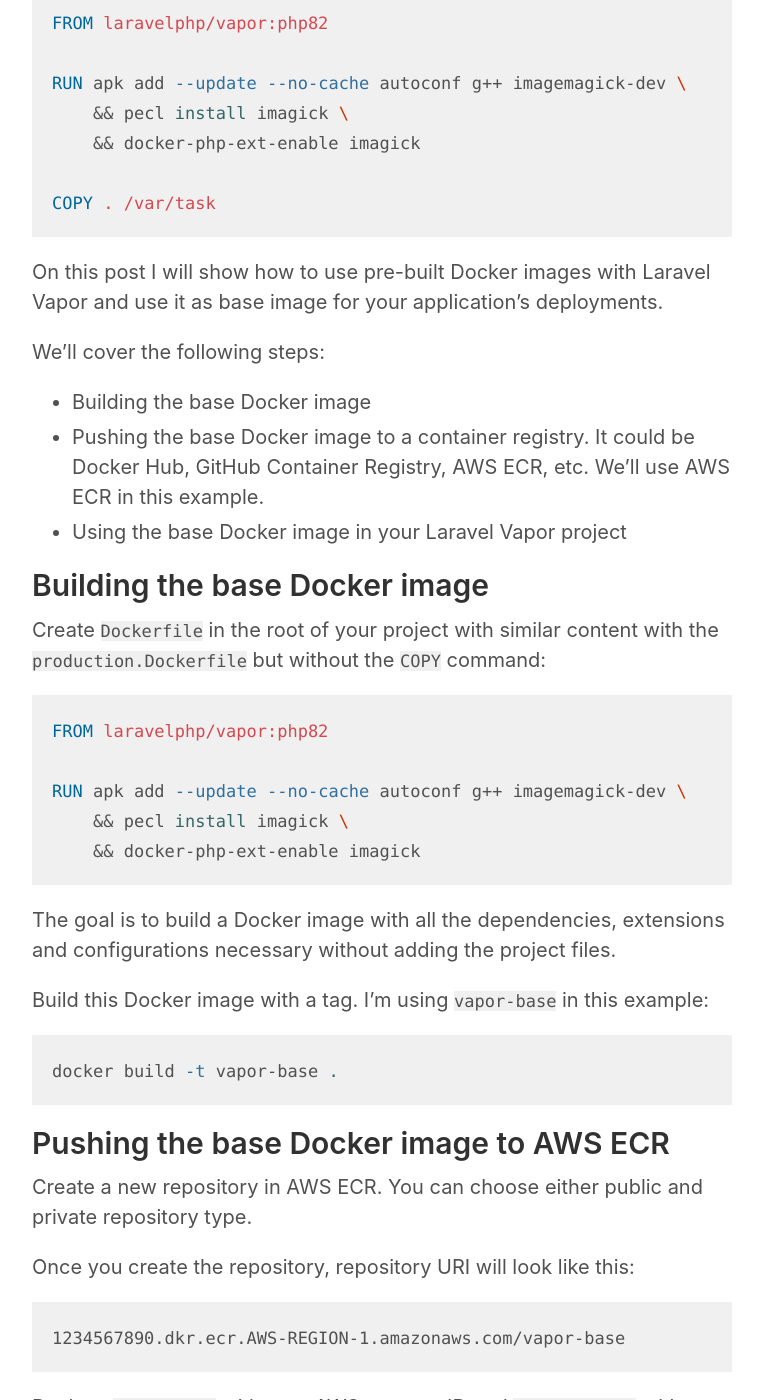
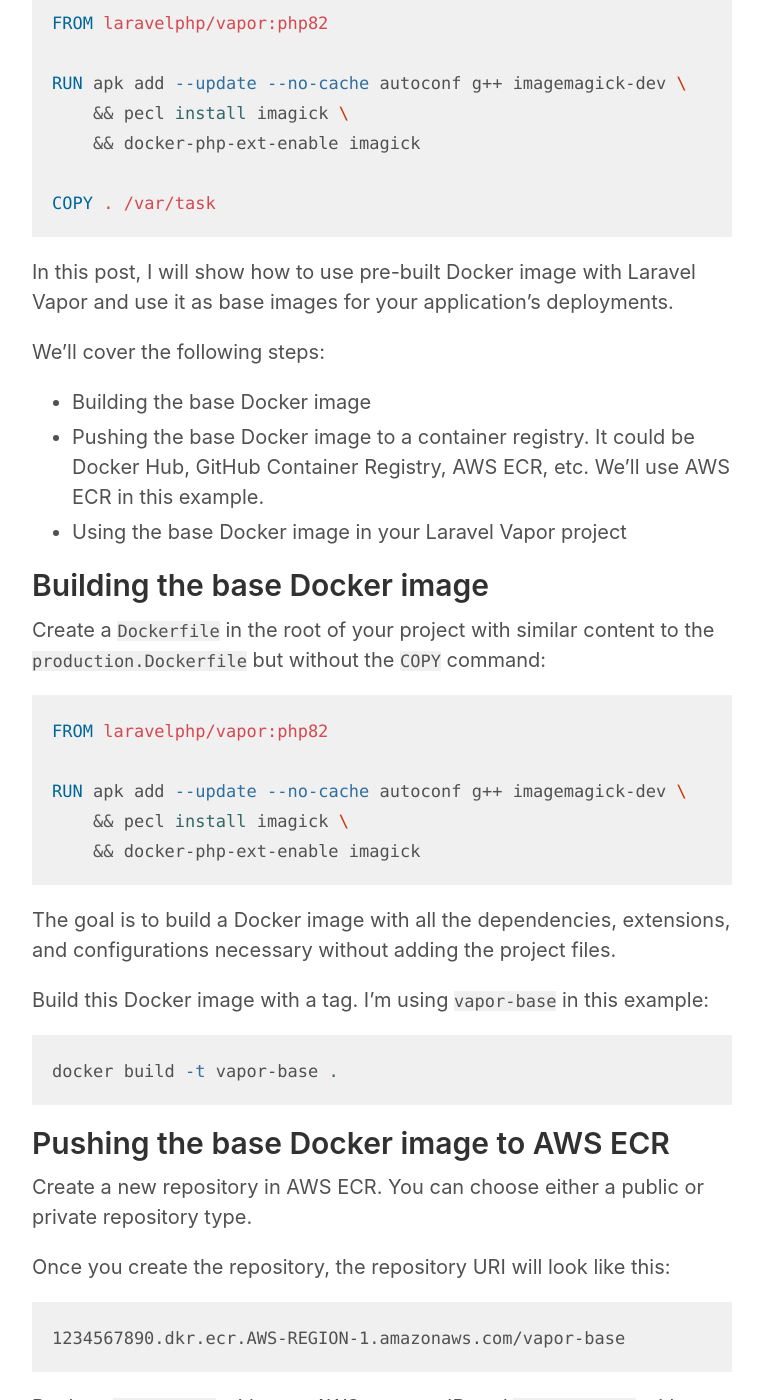
Before and after one commit to orkhanahmadov/orkhanahmadov.github.io, a Jekyll site: the page built from _posts/2024-02-06-using-pre-built-docker-images-with-laravel-vapor-to-reduce-deployment-time.md, in a window 1280 px wide and 1400 px high, scrolled down 668 px. Shown: the whole window, without its empty margins (258-1021 px from the left). Built offline with Jekyll 4.4.1, drawn with Linux system fonts in a browser that asks for light colours; some of the changed text lies outside the part shown.

Commit message:
Fix typos

````diff
--- a/_posts/2024-02-06-using-pre-built-docker-images-with-laravel-vapor-to-reduce-deployment-time.md
+++ b/_posts/2024-02-06-using-pre-built-docker-images-with-laravel-vapor-to-reduce-deployment-time.md
@@ -3,14 +3,14 @@
 title: Using pre-built Docker images with Laravel Vapor to reduce deployment time
 ---
 
-Vapor's custom Docker runtimes are great to customize environment dependencies, adding PHP extensions, changing configuration, etc.
+Vapor's custom Docker runtimes are great for customizing environment dependencies, adding PHP extensions, changing configuration, etc.
 
 But doing all of this requires building the deployment image from scratch, on every single deployment.
 If you are using tools like GitHub Actions to automate the deployment, increased deployment time will eat up your GitHub Actions minutes quickly.
 
 <!--more-->
 
-Perfect example to this would be using the `imagick` PHP extension. Adding `imagick` extension to Dockerfile requires building it from source, which can take a lot of time.
+A perfect example of this would be using the `imagick` PHP extension. Adding an `imagick` extension to the Dockerfile requires building it from a source, which can take a lot of time.
 
 Consider the following `production.Dockerfile`:
 
@@ -24,7 +24,7 @@
 COPY . /var/task
 ```
 
-On this post I will show how to use pre-built Docker images with Laravel Vapor and use it as base image for your application's deployments.
+In this post, I will show how to use pre-built Docker image with Laravel Vapor and use it as base images for your application's deployments.
 
 We'll cover the following steps:
 
@@ -34,7 +34,7 @@
 
 ## Building the base Docker image
 
-Create `Dockerfile` in the root of your project with similar content with the `production.Dockerfile` but without the `COPY` command:
+Create a `Dockerfile` in the root of your project with similar content to the `production.Dockerfile` but without the `COPY` command:
 
 ```Dockerfile
 FROM laravelphp/vapor:php82
@@ -44,7 +44,7 @@
     && docker-php-ext-enable imagick
 ```
 
-The goal is to build a Docker image with all the dependencies, extensions and configurations necessary without adding the project files.
+The goal is to build a Docker image with all the dependencies, extensions, and configurations necessary without adding the project files.
 
 Build this Docker image with a tag. I'm using `vapor-base` in this example:
 
@@ -54,9 +54,9 @@
 
 ## Pushing the base Docker image to AWS ECR
 
-Create a new repository in AWS ECR. You can choose either public and private repository type.
+Create a new repository in AWS ECR. You can choose either a public or private repository type.
 
-Once you create the repository, repository URI will look like this:
+Once you create the repository, the repository URI will look like this:
 
 ```shell
 1234567890.dkr.ecr.AWS-REGION-1.amazonaws.com/vapor-base
@@ -64,7 +64,7 @@
 
 Replace `1234567890` with your AWS account ID and `AWS-REGION-1` with your AWS region.
 
-Use AWS CLI, login to your account and retrieve the authentication token to authenticate your Docker client to the registry:
+Use AWS CLI, log in to your account, and retrieve the authentication token to authenticate your Docker client to the registry:
 
 ```shell
 aws ecr get-login-password --region AWS-REGION-1 | docker login --username AWS --password-stdin 1234567890.dkr.ecr.AWS-REGION-1.amazonaws.com
````
Also changed, not shown: other parts of _posts/2024-02-06-using-pre-built-docker-images-with-laravel-vapor-to-reduce-deployment-time.md (+1 -1 lines).
